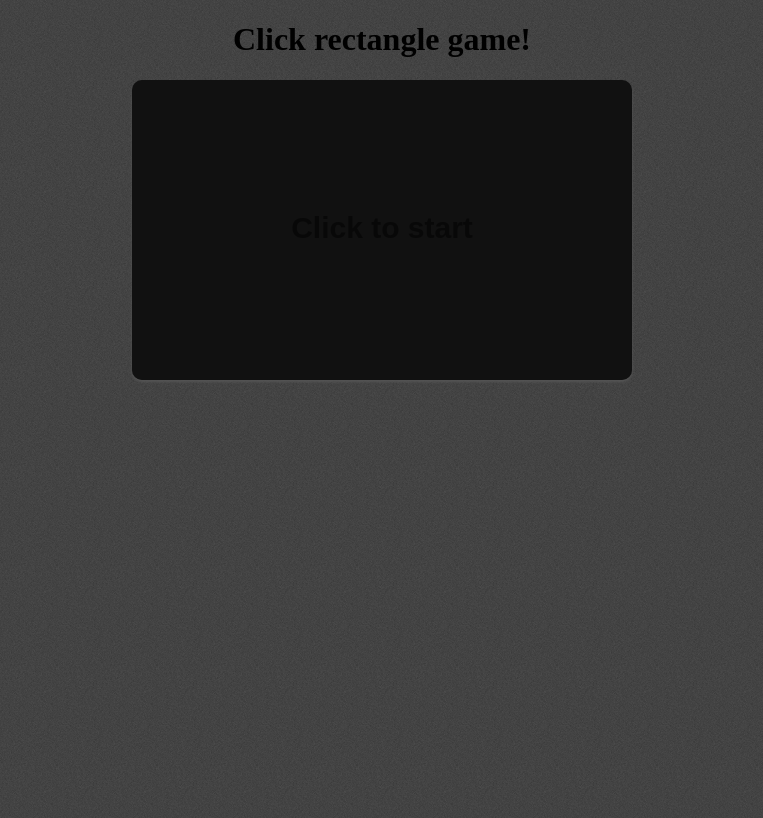
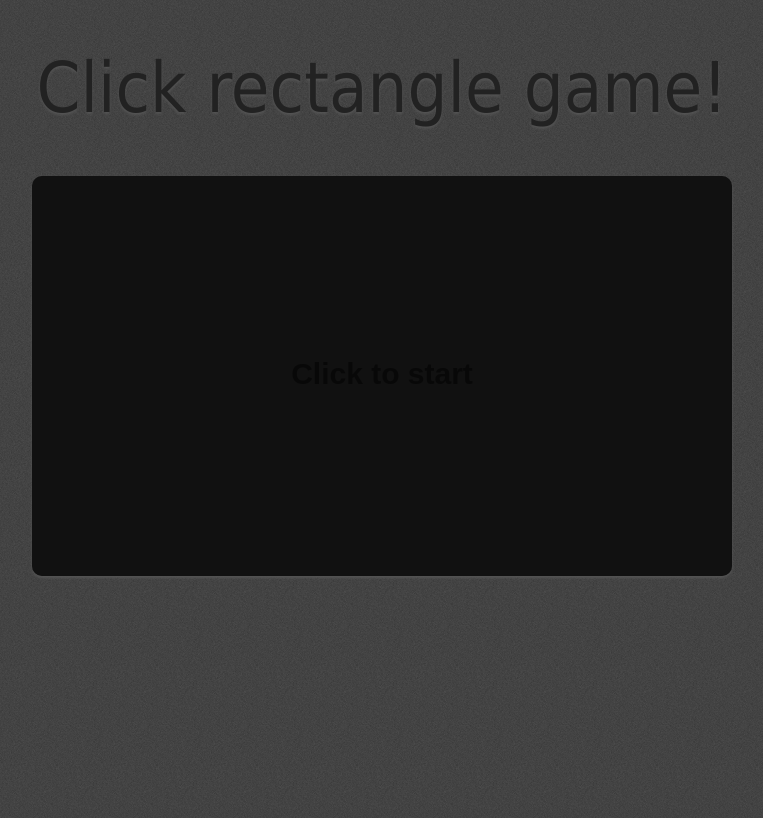
Before and after one commit to ivanbalashov239/ITMO, a plain HTML site: page TP/HTML/task_5/index.html in a window 1280 px wide. Shown: the whole page, without its empty margins (258-1021 px from the left). Drawn offline with Linux system fonts and the light colour scheme.

Commit message:
Task 5 design update

```diff
--- a/TP/HTML/task_5/index.html
+++ b/TP/HTML/task_5/index.html
@@ -6,7 +6,7 @@
 <body>
   <h1> Click rectangle game! </h1>
 
-  <canvas id="canvas" width="500" height="300">
+  <canvas id="canvas" width="700" height="400">
     This text should be shown if your browser does not support HTML5
   </canvas>
   <script type="text/javascript" src="script.js" ></script>
--- a/TP/HTML/task_5/style.css
+++ b/TP/HTML/task_5/style.css
@@ -9,6 +9,10 @@ body {
 
 h1 {
   text-align: center;
+  font: 70px Tahoma, Helvetica, Arial, Sans-Serif;
+  text-align: center;
+  color: #222;
+  text-shadow: 0px 2px 3px #555;
 }
 
 canvas {
```
Also changed, not shown: 1 other file.
